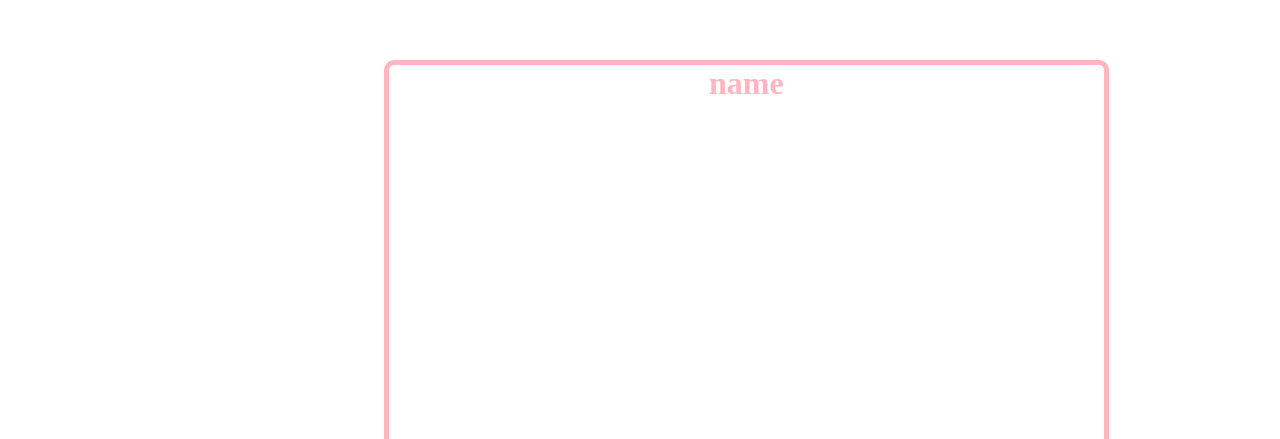
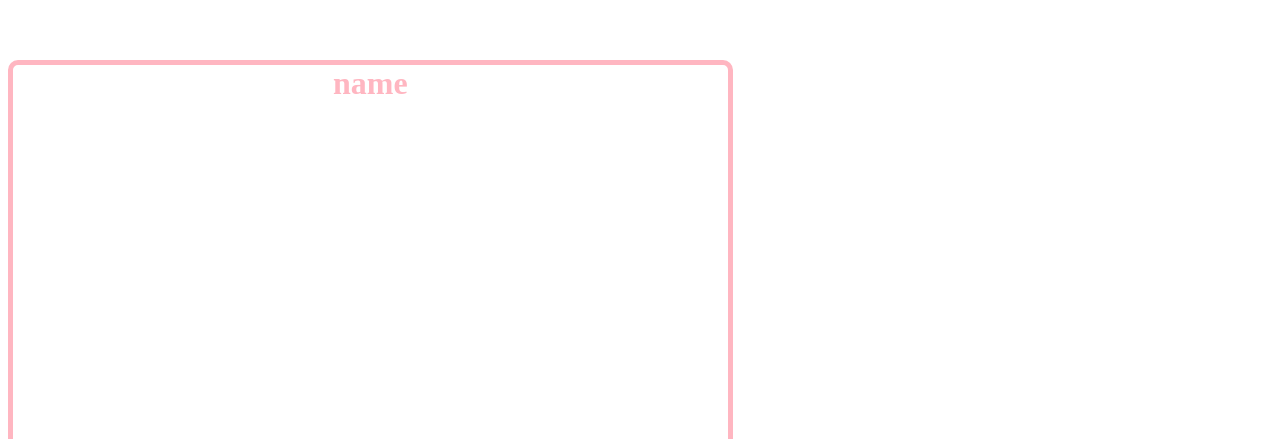
Before and after one commit to Sirpedia/Profile, a plain HTML site: page index.html in a window 1280 px wide. Shown: the part 361-800 px from the top of the page. Drawn offline with Linux system fonts and the light colour scheme.

Commit message:
Update index.html

```diff
--- a/index.html
+++ b/index.html
@@ -1,5 +1,5 @@
 <html>
- <h1 style="padding-right: 25%;padding-left:25%;padding-bottom:50%;background-color:white;border: 5px solid lightpink;border-radius:10px;color:lightpink;position:absolute;top:50%;left:30%;" > name </h1>
+ <h1 style="padding-right: 25%;padding-left:25%;padding-bottom:50%;background-color:white;border: 5px solid lightpink;border-radius:10px;color:lightpink;text-align:center;position:absolute;top:50%;" > name </h1>
 
 
 
```
